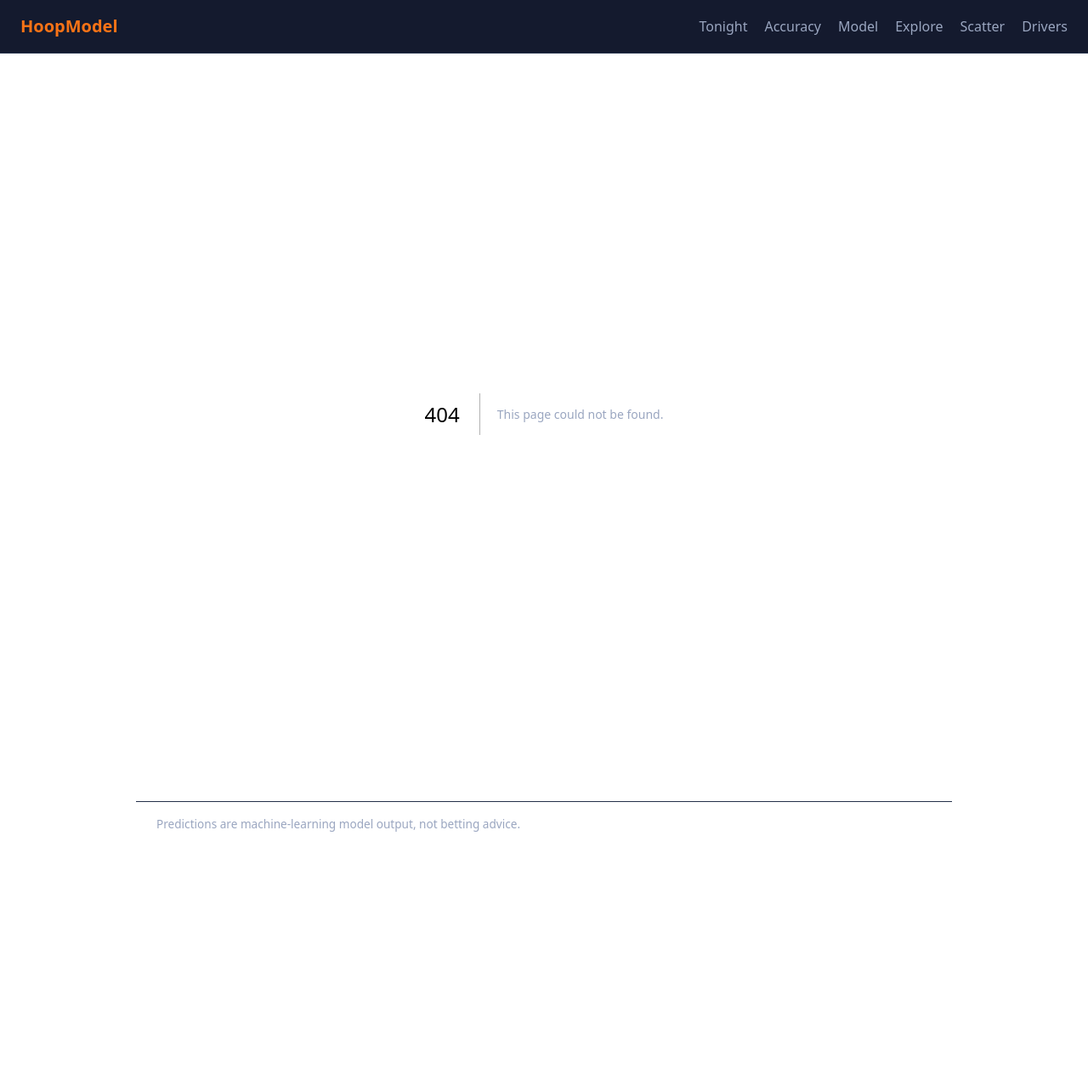
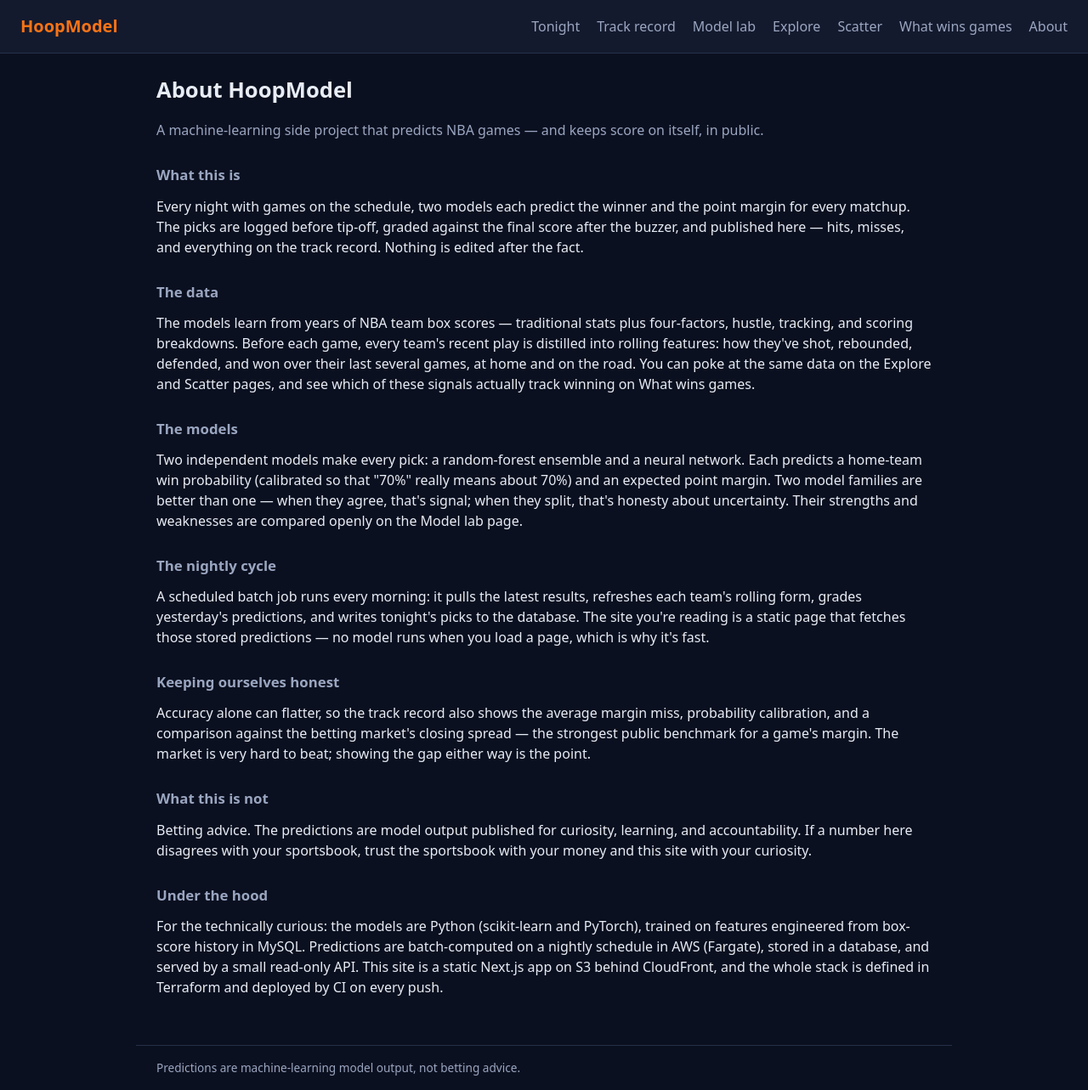
Before and after one commit to kyyamakaimotoyk/NBAStatsProject, a Next.js app in the folder web/: page /about in a window 1280 px wide. Before the commit this address had no page. Shown: the whole page at 85% size. Before the commit the page ends 996 px from the top, so only its background shows below. Built offline with nearby package versions, Linux system fonts and the light colour scheme.

Commit message:
Changed site navigation labels in layout.tsx
Previous descriptions were hard to grasp for viewers.

```diff
--- /dev/null
+++ b/web/app/about/page.tsx
@@ -0,0 +1,87 @@
+import type { Metadata } from "next";
+import Link from "next/link";
+
+export const metadata: Metadata = {
+  title: "About — HoopModel",
+  description:
+    "How HoopModel works: the data, the models, the nightly cycle, and how every prediction gets graded in public.",
+};
+
+// Pure static content — no client fetch, so this stays a server component.
+export default function AboutPage() {
+  return (
+    <section>
+      <h1>About HoopModel</h1>
+      <p className="subtle">
+        A machine-learning side project that predicts NBA games — and keeps score on
+        itself, in public.
+      </p>
+
+      <h2>What this is</h2>
+      <p>
+        Every night with games on the schedule, two models each predict the winner and
+        the point margin for every matchup. The picks are logged before tip-off, graded
+        against the final score after the buzzer, and published here — hits, misses,
+        and everything on the <Link href="/accuracy">track record</Link>. Nothing is
+        edited after the fact.
+      </p>
+
+      <h2>The data</h2>
+      <p>
+        The models learn from years of NBA team box scores — traditional stats plus
+        four-factors, hustle, tracking, and scoring breakdowns. Before each game, every
+        team&apos;s recent play is distilled into rolling features: how they&apos;ve
+        shot, rebounded, defended, and won over their last several games, at home and
+        on the road. You can poke at the same data on the{" "}
+        <Link href="/explore">Explore</Link> and <Link href="/scatter">Scatter</Link>{" "}
+        pages, and see which of these signals actually track winning on{" "}
+        <Link href="/drivers">What wins games</Link>.
+      </p>
+
+      <h2>The models</h2>
+      <p>
+        Two independent models make every pick: a random-forest ensemble and a neural
+        network. Each predicts a home-team win probability (calibrated so that
+        &quot;70%&quot; really means about 70%) and an expected point margin. Two model
+        families are better than one — when they agree, that&apos;s signal; when they
+        split, that&apos;s honesty about uncertainty. Their strengths and weaknesses are
+        compared openly on the <Link href="/performance">Model lab</Link> page.
+      </p>
+
+      <h2>The nightly cycle</h2>
+      <p>
+        A scheduled batch job runs every morning: it pulls the latest results, refreshes
+        each team&apos;s rolling form, grades yesterday&apos;s predictions, and writes
+        tonight&apos;s picks to the database. The site you&apos;re reading is a static
+        page that fetches those stored predictions — no model runs when you load a page,
+        which is why it&apos;s fast.
+      </p>
+
+      <h2>Keeping ourselves honest</h2>
+      <p>
+        Accuracy alone can flatter, so the track record also shows the average margin
+        miss, probability calibration, and a comparison against the betting
+        market&apos;s closing spread — the strongest public benchmark for a game&apos;s
+        margin. The market is very hard to beat; showing the gap either way is the
+        point.
+      </p>
+
+      <h2>What this is not</h2>
+      <p>
+        Betting advice. The predictions are model output published for curiosity,
+        learning, and accountability. If a number here disagrees with your sportsbook,
+        trust the sportsbook with your money and this site with your curiosity.
+      </p>
+
+      <h2>Under the hood</h2>
+      <p>
+        For the technically curious: the models are Python (scikit-learn and PyTorch),
+        trained on features engineered from box-score history in MySQL. Predictions are
+        batch-computed on a nightly schedule in AWS (Fargate), stored in a database, and
+        served by a small read-only API. This site is a static Next.js app on S3 behind
+        CloudFront, and the whole stack is defined in Terraform and deployed by CI on
+        every push.
+      </p>
+    </section>
+  );
+}
--- a/web/app/drivers/page.tsx
+++ b/web/app/drivers/page.tsx
@@ -36,7 +36,7 @@ export default function DriversPage() {
 
   return (
     <section>
-      <h1>What drives winning</h1>
+      <h1>What wins games</h1>
       <p className="subtle">
         How strongly each rolling team stat correlates with a game&apos;s final margin.
         Positive = more of it tends to go with winning.
--- a/web/app/layout.tsx
+++ b/web/app/layout.tsx
@@ -20,11 +20,12 @@ export default function RootLayout({
           </Link>
           <nav>
             <Link href="/">Tonight</Link>
-            <Link href="/accuracy">Accuracy</Link>
-            <Link href="/performance">Model</Link>
+            <Link href="/accuracy">Track record</Link>
+            <Link href="/performance">Model lab</Link>
             <Link href="/explore">Explore</Link>
             <Link href="/scatter">Scatter</Link>
-            <Link href="/drivers">Drivers</Link>
+            <Link href="/drivers">What wins games</Link>
+            <Link href="/about">About</Link>
           </nav>
         </header>
         <main className="container">{children}</main>
--- a/web/app/page.tsx
+++ b/web/app/page.tsx
@@ -173,6 +173,10 @@ export default function HomePage() {
           </p>
         </div>
       </div>
+      <p className="caption">
+        Want the longer version — data, models, the nightly cycle?{" "}
+        <Link href="/about">How HoopModel works →</Link>
+      </p>
     </section>
   );
 }
```
